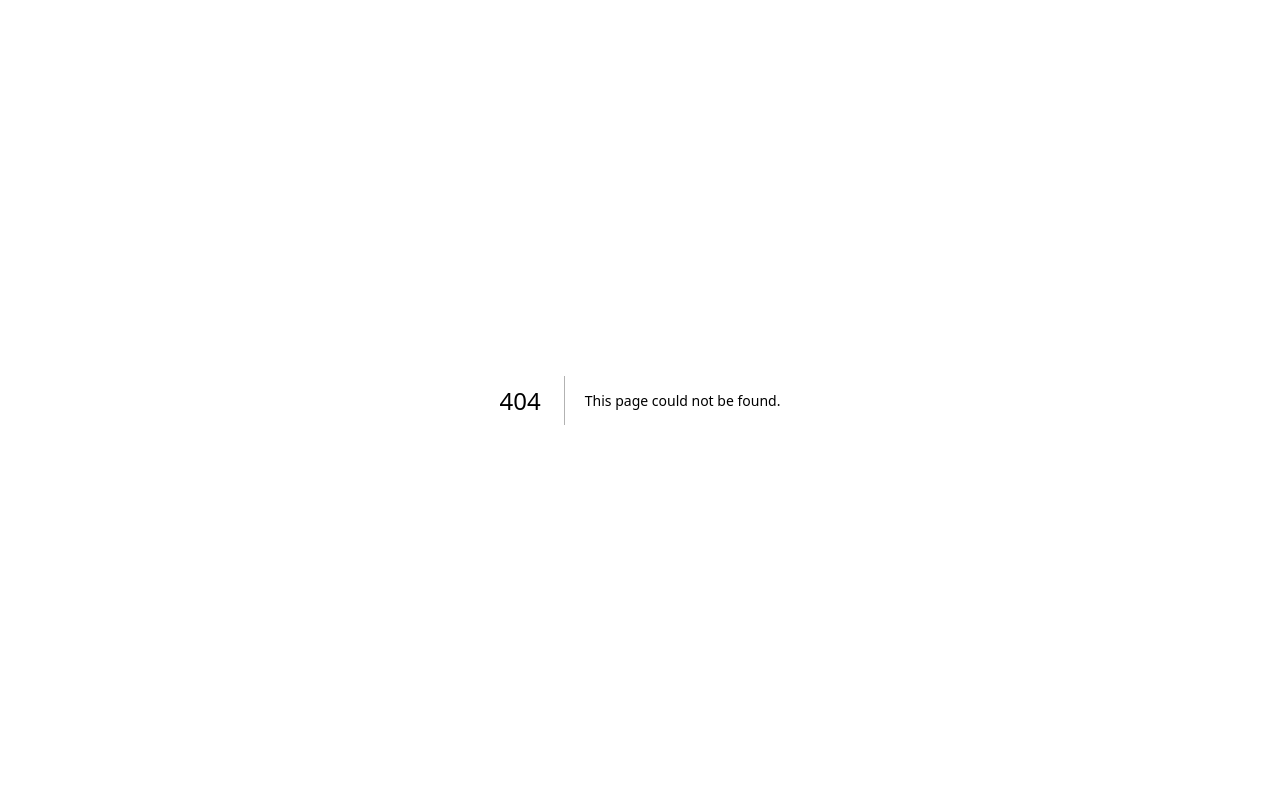
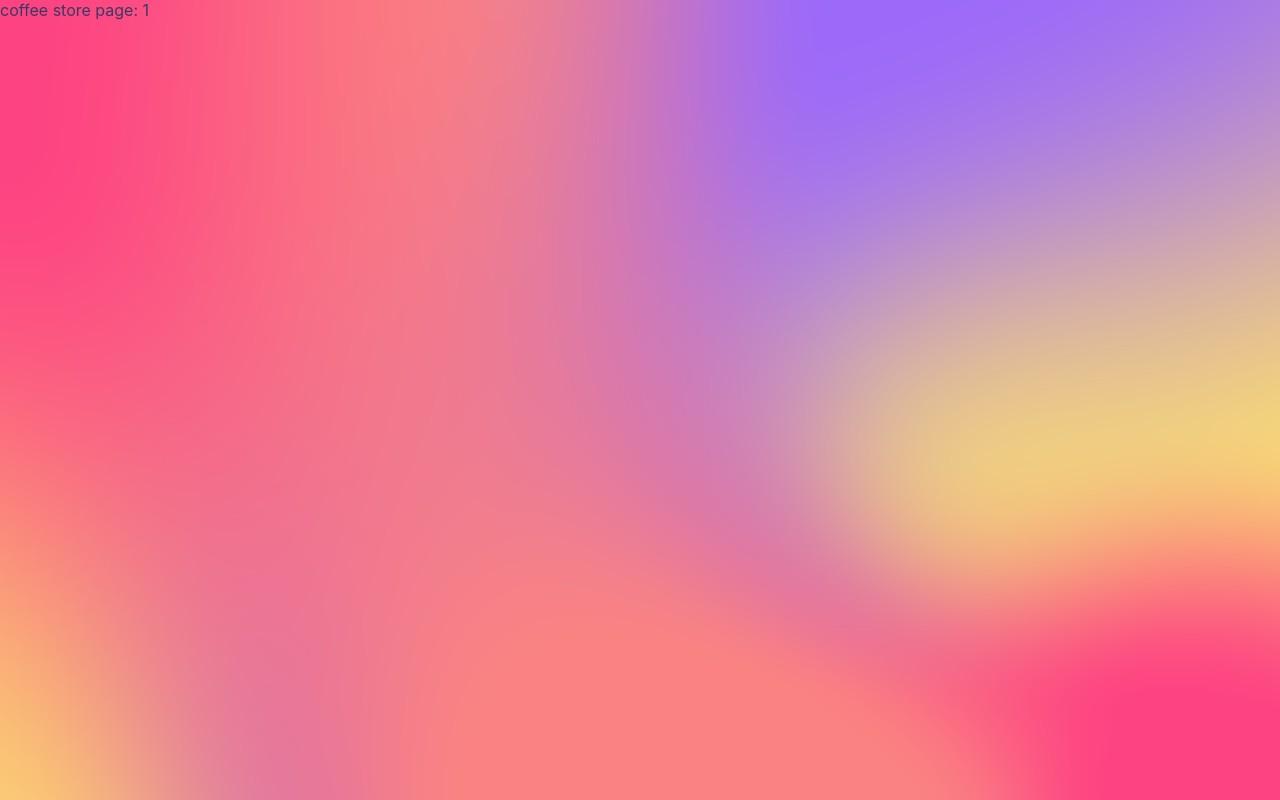
Before and after one commit to insanetim/discover-coffee-stores, a Next.js app: page /coffee-store/1 in a window 1280 px wide. Before the commit this address had no page. Built offline with nearby package versions, Linux system fonts and the light colour scheme.

Commit message:
added coffee-store route

```diff
--- /dev/null
+++ b/pages/coffee-store/[id].js
@@ -0,0 +1,9 @@
+import { useRouter } from 'next/router'
+
+const CoffeeStore = () => {
+  const router = useRouter()
+
+  return <div>coffee store page: {router.query.id}</div>
+}
+
+export default CoffeeStore
```
